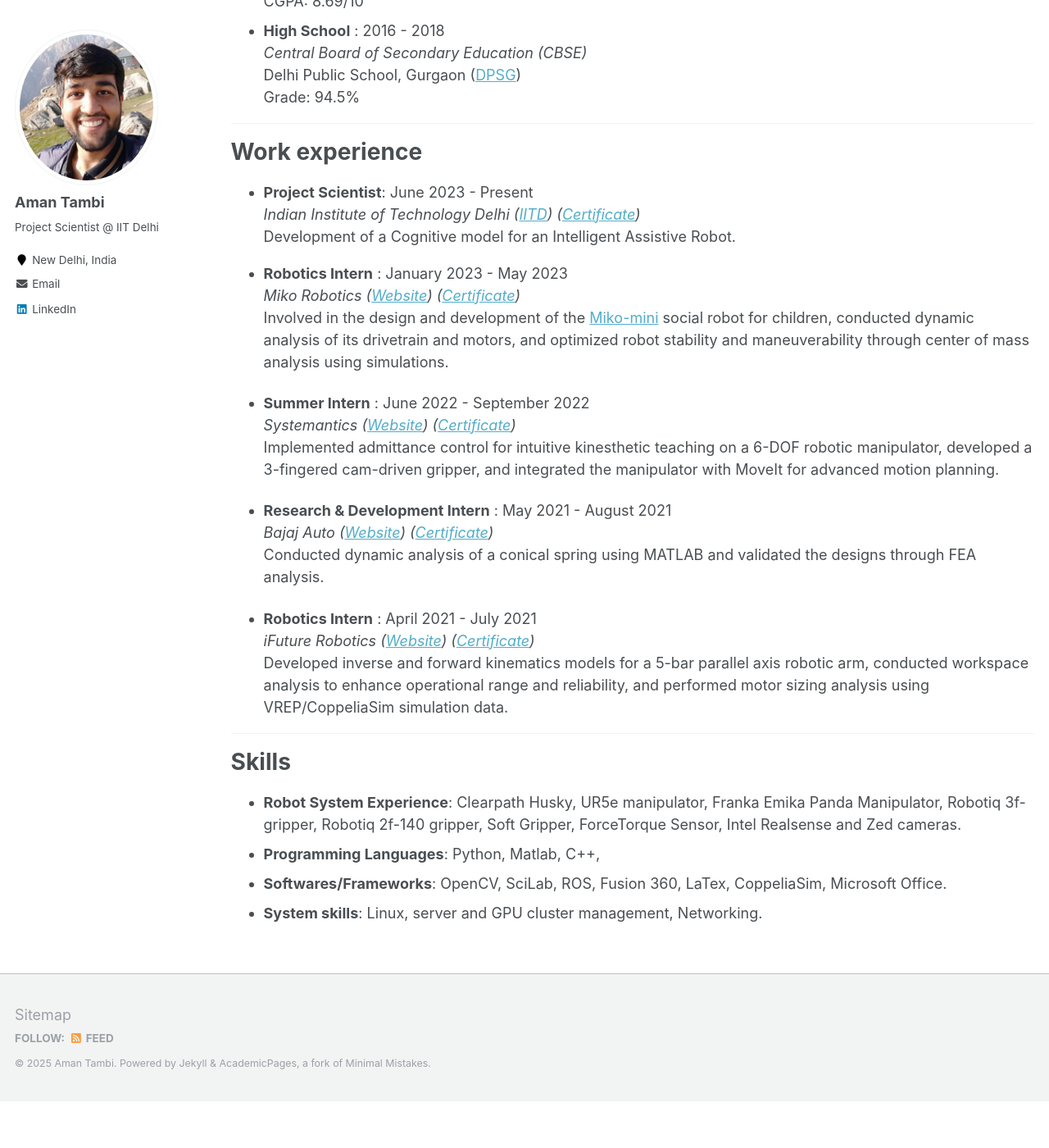
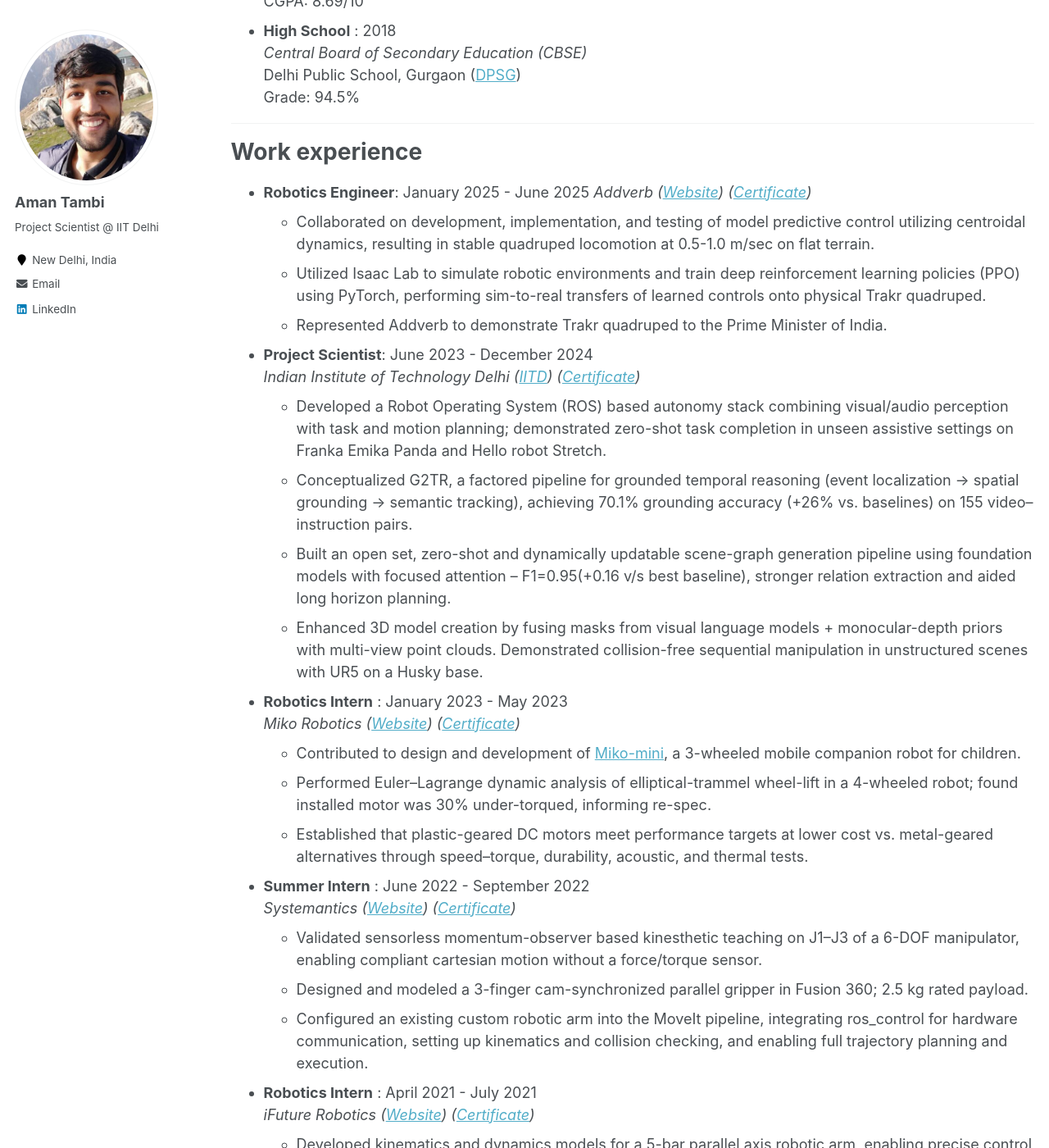
Before and after one commit to AmanTambi/AmanTambi.github.io, a Jekyll site: the page built from _pages/education.md, in a window 1280 px wide and 1400 px high, scrolled down 367 px. Shown: the whole window at 82% size. Built offline with Jekyll 4.4.1, drawn with Linux system fonts in a browser that asks for light colours; before the commit the page ends 1710 px from its top, so only the background shows below that; some of the changed text lies outside the part shown.

Commit message:
Your commit message here

```diff
--- a/_pages/education.md
+++ b/_pages/education.md
@@ -12,14 +12,14 @@
 
 Education
 ======
-* **Airforce Cadet** : December 2018 - July 2019 \
-    *Electronics and Communicaion* \
-    National Defence Academy ([NDA](https://nda.nic.in/))
-* **Bachelor of Technology (B.E.)** : 2019 - 2023 \
+* **Master of Science (M.S.) ** : 2027 \
+    *Robotic Systems Development* \
+    Carnegie Mellon University ([BITS Pilani](https://mrsd.ri.cmu.edu/)) \
+* **Bachelor of Technology (B.E.)** : 2023 \
     *Manufacturing Engineering* \
     Birla Institute of Technology and Science ([BITS Pilani](https://www.bits-pilani.ac.in/pilani/)) \
     CGPA: 8.69/10
-* **High School** : 2016 - 2018 \
+* **High School** : 2018 \
     *Central Board of Secondary Education (CBSE)* \
     Delhi Public School, Gurgaon ([DPSG](https://www.dpsgurgaon.org/))
     Grade: 94.5%
@@ -28,24 +28,35 @@
 
 Work experience
 ======
-* **Project Scientist**: June 2023 - Present \
-  *Indian Institute of Technology Delhi ([IITD](https://home.iitd.ac.in/)) ([Certificate](https://drive.google.com/file/d/1pq1kG_ReV6DgAoPwX2BZlfBkPwVaSeWE/view?usp=sharing))* \
-  Development of a Cognitive model for an Intelligent Assistive Robot.
+* **Robotics Engineer**: January 2025 - June 2025
+  *Addverb ([Website](https://addverb.com/)) ([Certificate](https://drive.google.com/file/d/1qC_RvgIGLoX2rI3WXnGblO0ZrSSlI8qT/view?usp=sharing))* \
+  * Collaborated on development, implementation, and testing of model predictive control utilizing centroidal dynamics, resulting in stable quadruped locomotion at 0.5-1.0 m/sec on flat terrain.
+  * Utilized Isaac Lab to simulate robotic environments and train deep reinforcement learning policies (PPO) using PyTorch, performing sim-to-real transfers of learned controls onto physical Trakr quadruped.
+  * Represented Addverb to demonstrate Trakr quadruped to the Prime Minister of India.
+* **Project Scientist**: June 2023 - December 2024 \
+  *Indian Institute of Technology Delhi ([IITD](https://home.iitd.ac.in/)) ([Certificate](https://drive.google.com/file/d/1D7KyRy5DfKVSuAEqu4P1nphSkaz6tRBW/view?usp=sharing))* \
+  * Developed a Robot Operating System (ROS) based autonomy stack combining visual/audio perception with task and motion planning; demonstrated zero-shot task completion in unseen assistive settings on Franka Emika Panda and Hello robot Stretch.
+  * Conceptualized G2TR, a factored pipeline for grounded temporal reasoning (event localization → spatial grounding → semantic tracking), achieving 70.1% grounding accuracy (+26% vs. baselines) on 155 video–instruction pairs.
+  * Built an open set, zero-shot and dynamically updatable scene-graph generation pipeline using foundation models with focused attention – F1=0.95(+0.16 v/s best baseline), stronger relation extraction and aided long horizon planning.
+  * Enhanced 3D model creation by fusing masks from visual language models + monocular-depth priors with multi-view point clouds. Demonstrated collision-free sequential manipulation in unstructured scenes with UR5 on a Husky base.
 * **Robotics Intern** : January 2023 - May 2023 \
   *Miko Robotics ([Website](https://miko.ai/)) ([Certificate](https://drive.google.com/file/d/1Z4ErwxGGWl-2z48mFWVm7T7Z8pN56lpo/view?usp=sharing))* \
-  Involved in the design and development of the [Miko-mini](https://in.miko.ai/products/miko-mini) social robot for children, conducted dynamic analysis of its drivetrain and motors, and optimized robot stability and maneuverability through center of mass analysis using simulations.
+  * Contributed to design and development of [Miko-mini](https://in.miko.ai/products/miko-mini), a 3-wheeled mobile companion robot for children.
+  * Performed Euler–Lagrange dynamic analysis of elliptical-trammel wheel-lift in a 4-wheeled robot; found installed motor was 30% under-torqued, informing re-spec.
+  * Established that plastic-geared DC motors meet performance targets at lower cost vs. metal-geared alternatives through speed–torque, durability, acoustic, and thermal tests.
 
 * **Summer Intern** : June 2022 - September 2022 \
   *Systemantics ([Website](https://www.systemantics.com/)) ([Certificate](https://drive.google.com/file/d/1tYhD3VrARtKhDT0Zj93x6aU9XngOiwfe/view?usp=sharing))* \
-  Implemented admittance control for intuitive kinesthetic teaching on a 6-DOF robotic manipulator, developed a 3-fingered cam-driven gripper, and integrated the manipulator with MoveIt for advanced motion planning.
-
-* **Research & Development Intern** : May 2021 - August 2021 \
-  *Bajaj Auto ([Website](https://www.bajajauto.com/)) ([Certificate](https://drive.google.com/file/d/1utqonlqTL3ms285lV8wo2iHSk5Bggm10/view?usp=sharing))* \
-  Conducted dynamic analysis of a conical spring using MATLAB and validated the designs through FEA analysis.
+  * Validated sensorless momentum-observer based kinesthetic teaching on J1–J3 of a 6-DOF manipulator, enabling compliant cartesian motion without a force/torque sensor.
+  * Designed and modeled a 3-finger cam-synchronized parallel gripper in Fusion 360; 2.5 kg rated payload.
+  * Configured an existing custom robotic arm into the MoveIt pipeline, integrating ros_control for hardware communication, setting up kinematics and collision checking, and enabling full trajectory planning and execution.
 
 * **Robotics Intern** : April 2021 - July 2021 \
   *iFuture Robotics ([Website](http://www.ifuturerobotics.com)) ([Certificate](https://drive.google.com/file/d/1_PS4g3ntIny5cyYhUBOQvo2CKLoGZjle/view?usp=sharing))* \
-  Developed inverse and forward kinematics models for a 5-bar parallel axis robotic arm, conducted workspace analysis to enhance operational range and reliability, and performed motor sizing analysis using VREP/CoppeliaSim simulation data.
+  * Developed kinematics and dynamics models for a 5-bar parallel axis robotic arm, enabling precise control and positioning.
+  * Conducted a workspace analysis for a parallel arm robot prone to singularities, aiming to improve its operational range and reliability.
+  * Performed motor sizing analysis for the robotic arm using VREP/CoppeliaSim simulation data.
+
 
 ---
 
```
Also changed, not shown: _pages/about.md (+4 -8 lines).
